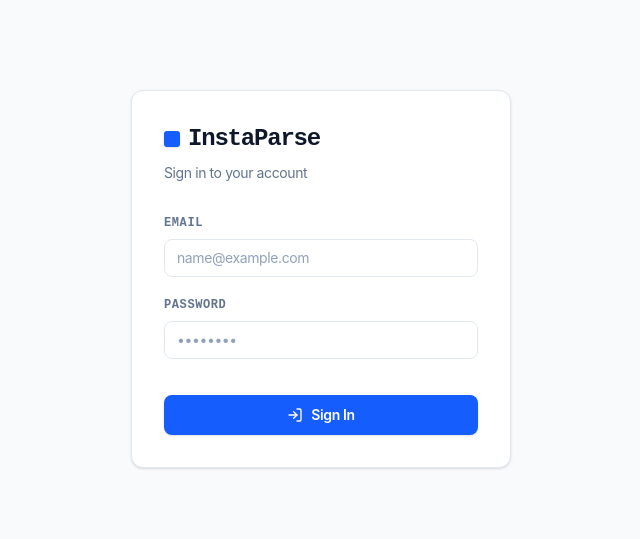
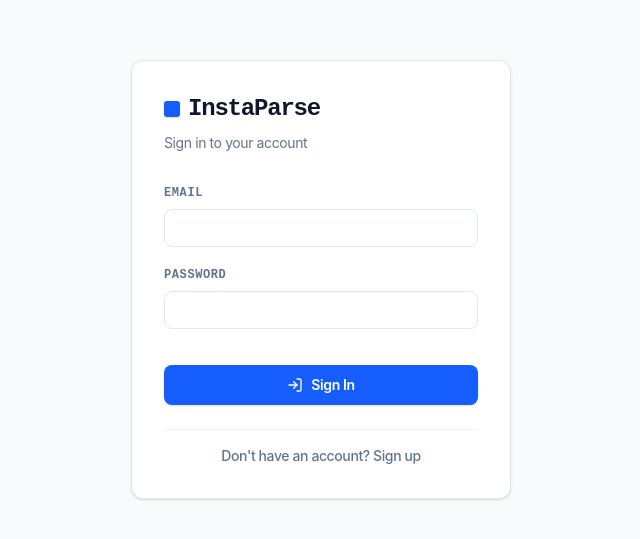
Before and after one commit to christianLencsak7/QuackHacks2026, a React (Vite) app in the folder Frontend/: page / in a window 1280 px wide. Shown: the part 121-660 px from the top of the page, without its empty margins (319-959 px from the left). Built offline with nearby package versions, Linux system fonts and the light colour scheme.

Commit message:
Implemented signup page

```diff
--- a/Frontend/src/features/auth/AuthPage.jsx
+++ b/Frontend/src/features/auth/AuthPage.jsx
@@ -1,45 +1,167 @@
-import React from 'react';
-import { LogIn } from 'lucide-react';
+import React, { useState } from 'react';
+import { LogIn, UserPlus, Info } from 'lucide-react';
 
 export default function AuthPage({ onLogin }) {
+    const [isLogin, setIsLogin] = useState(true);
+    const [formData, setFormData] = useState({
+        firstName: '',
+        lastName: '',
+        email: '',
+        password: ''
+    });
+    const [errors, setErrors] = useState({});
+
+    const handleChange = (e) => {
+        setFormData({ ...formData, [e.target.name]: e.target.value });
+        // Clear error text dynamically whenever the user types
+        if (errors[e.target.name]) {
+            setErrors({ ...errors, [e.target.name]: undefined });
+        }
+    };
+
+    const handleSubmit = (e) => {
+        e.preventDefault();
+
+        const newErrors = {};
+
+        if (!formData.email) {
+            newErrors.email = 'Email is required.';
+        } else if (!/^[^\s@]+@[^\s@]+\.[^\s@]+$/.test(formData.email)) {
+            newErrors.email = 'Invalid email.';
+        }
+
+        if (!formData.password) newErrors.password = 'Password is required.';
+
+        if (!isLogin) {
+            if (!formData.firstName) newErrors.firstName = 'First name is required.';
+            if (!formData.lastName) newErrors.lastName = 'Last name is required.';
+        }
+
+        if (Object.keys(newErrors).length > 0) {
+            setErrors(newErrors);
+            return;
+        }
+
+        onLogin(formData);
+    };
+
     return (
         <div className="min-h-screen w-full bg-slate-50 text-slate-900 flex flex-col items-center justify-center font-sans tracking-tight">
-            <div className="w-[380px] border border-slate-200 bg-white p-8 shadow-sm rounded-xl">
+            <div className="w-[380px] border border-slate-200 bg-white p-8 shadow-sm rounded-xl transition-all duration-300">
                 <div className="mb-8">
                     <div className="flex items-center gap-2 mb-2">
                         <div className="w-4 h-4 bg-blue-600 rounded-[3px] shadow-sm" />
                         <h1 className="text-2xl font-bold font-mono tracking-tighter text-slate-900">InstaParse</h1>
                     </div>
-                    <p className="text-slate-500 text-sm">Sign in to your account</p>
+                    <p className="text-slate-500 text-sm">
+                        {isLogin ? 'Sign in to your account' : 'Create a new account'}
+                    </p>
                 </div>
 
-                <form className="flex flex-col gap-5" onSubmit={(e) => { e.preventDefault(); onLogin(); }}>
+                <form className="flex flex-col gap-5" onSubmit={handleSubmit} noValidate>
+                    {!isLogin && (
+                        <div className="flex gap-4 animate-in fade-in slide-in-from-top-2 duration-300">
+                            <div className="flex flex-col gap-2 flex-1">
+                                <label className="text-xs text-slate-500 font-mono uppercase tracking-wider font-semibold">First Name</label>
+                                <input
+                                    type="text"
+                                    name="firstName"
+                                    value={formData.firstName}
+                                    onChange={handleChange}
+                                    className={`w-full bg-white border text-slate-900 px-3 py-2 text-sm focus:outline-none focus:ring-1 transition-colors rounded-lg placeholder:text-slate-400 ${errors.firstName
+                                        ? 'border-red-500 focus:border-red-500 focus:ring-red-500'
+                                        : 'border-slate-200 focus:border-blue-500 focus:ring-blue-500'
+                                        }`}
+                                />
+                                {errors.firstName && (
+                                    <div className="flex items-center gap-1.5 text-red-500 text-xs mt-0.5 animate-in fade-in">
+                                        <Info size={14} className="flex-shrink-0" />
+                                        <span>{errors.firstName}</span>
+                                    </div>
+                                )}
+                            </div>
+                            <div className="flex flex-col gap-2 flex-1">
+                                <label className="text-xs text-slate-500 font-mono uppercase tracking-wider font-semibold">Last Name</label>
+                                <input
+                                    type="text"
+                                    name="lastName"
+                                    value={formData.lastName}
+                                    onChange={handleChange}
+                                    className={`w-full bg-white border text-slate-900 px-3 py-2 text-sm focus:outline-none focus:ring-1 transition-colors rounded-lg placeholder:text-slate-400 ${errors.lastName
+                                        ? 'border-red-500 focus:border-red-500 focus:ring-red-500'
+                                        : 'border-slate-200 focus:border-blue-500 focus:ring-blue-500'
+                                        }`}
+                                />
+                                {errors.lastName && (
+                                    <div className="flex items-center gap-1.5 text-red-500 text-xs mt-0.5 animate-in fade-in">
+                                        <Info size={14} className="flex-shrink-0" />
+                                        <span>{errors.lastName}</span>
+                                    </div>
+                                )}
+                            </div>
+                        </div>
+                    )}
+
                     <div className="flex flex-col gap-2">
                         <label className="text-xs text-slate-500 font-mono uppercase tracking-wider font-semibold">Email</label>
                         <input
                             type="email"
-                            placeholder="name@example.com"
-                            className="bg-white border border-slate-200 text-slate-900 px-3 py-2 text-sm focus:outline-none focus:border-blue-500 focus:ring-1 focus:ring-blue-500 transition-colors rounded-lg placeholder:text-slate-400"
-                            required
+                            name="email"
+                            value={formData.email}
+                            onChange={handleChange}
+                            className={`w-full bg-white border text-slate-900 px-3 py-2 text-sm focus:outline-none focus:ring-1 transition-colors rounded-lg placeholder:text-slate-400 ${errors.email
+                                ? 'border-red-500 focus:border-red-500 focus:ring-red-500'
+                                : 'border-slate-200 focus:border-blue-500 focus:ring-blue-500'
+                                }`}
                         />
+                        {errors.email && (
+                            <div className="flex items-center gap-1.5 text-red-500 text-xs mt-0.5 animate-in fade-in">
+                                <Info size={14} className="flex-shrink-0" />
+                                <span>{errors.email}</span>
+                            </div>
+                        )}
                     </div>
                     <div className="flex flex-col gap-2">
                         <label className="text-xs text-slate-500 font-mono uppercase tracking-wider font-semibold">Password</label>
                         <input
                             type="password"
-                            placeholder="••••••••"
-                            className="bg-white border border-slate-200 text-slate-900 px-3 py-2 text-sm focus:outline-none focus:border-blue-500 focus:ring-1 focus:ring-blue-500 transition-colors rounded-lg placeholder:text-slate-400"
-                            required
+                            name="password"
+                            value={formData.password}
+                            onChange={handleChange}
+                            className={`w-full bg-white border text-slate-900 px-3 py-2 text-sm focus:outline-none focus:ring-1 transition-colors rounded-lg placeholder:text-slate-400 ${errors.password
+                                ? 'border-red-500 focus:border-red-500 focus:ring-red-500'
+                                : 'border-slate-200 focus:border-blue-500 focus:ring-blue-500'
+                                }`}
                         />
+                        {errors.password && (
+                            <div className="flex items-center gap-1.5 text-red-500 text-xs mt-0.5 animate-in fade-in">
+                                <Info size={14} className="flex-shrink-0" />
+                                <span>{errors.password}</span>
+                            </div>
+                        )}
                     </div>
                     <button
                         type="submit"
                         className="mt-4 bg-blue-600 text-white font-semibold py-2.5 text-sm hover:focus:ring-2 hover:focus:ring-blue-500 hover:bg-blue-700 transition-colors flex items-center justify-center gap-2 rounded-lg shadow-sm"
                     >
-                        <LogIn size={16} />
-                        Sign In
+                        {isLogin ? <LogIn size={16} /> : <UserPlus size={16} />}
+                        {isLogin ? 'Sign In' : 'Create Account'}
                     </button>
                 </form>
+
+                <div className="mt-6 flex flex-col items-center gap-4">
+                    <div className="w-full h-[1px] bg-slate-100" />
+                    <button
+                        onClick={() => {
+                            setIsLogin(!isLogin);
+                            setFormData({ firstName: '', lastName: '', email: '', password: '' });
+                            setErrors({});
+                        }}
+                        className="text-sm text-slate-500 hover:text-blue-600 transition-colors font-medium focus:outline-none"
+                    >
+                        {isLogin ? "Don't have an account? Sign up" : 'Already have an account? Sign in'}
+                    </button>
+                </div>
             </div>
         </div>
     );
```
